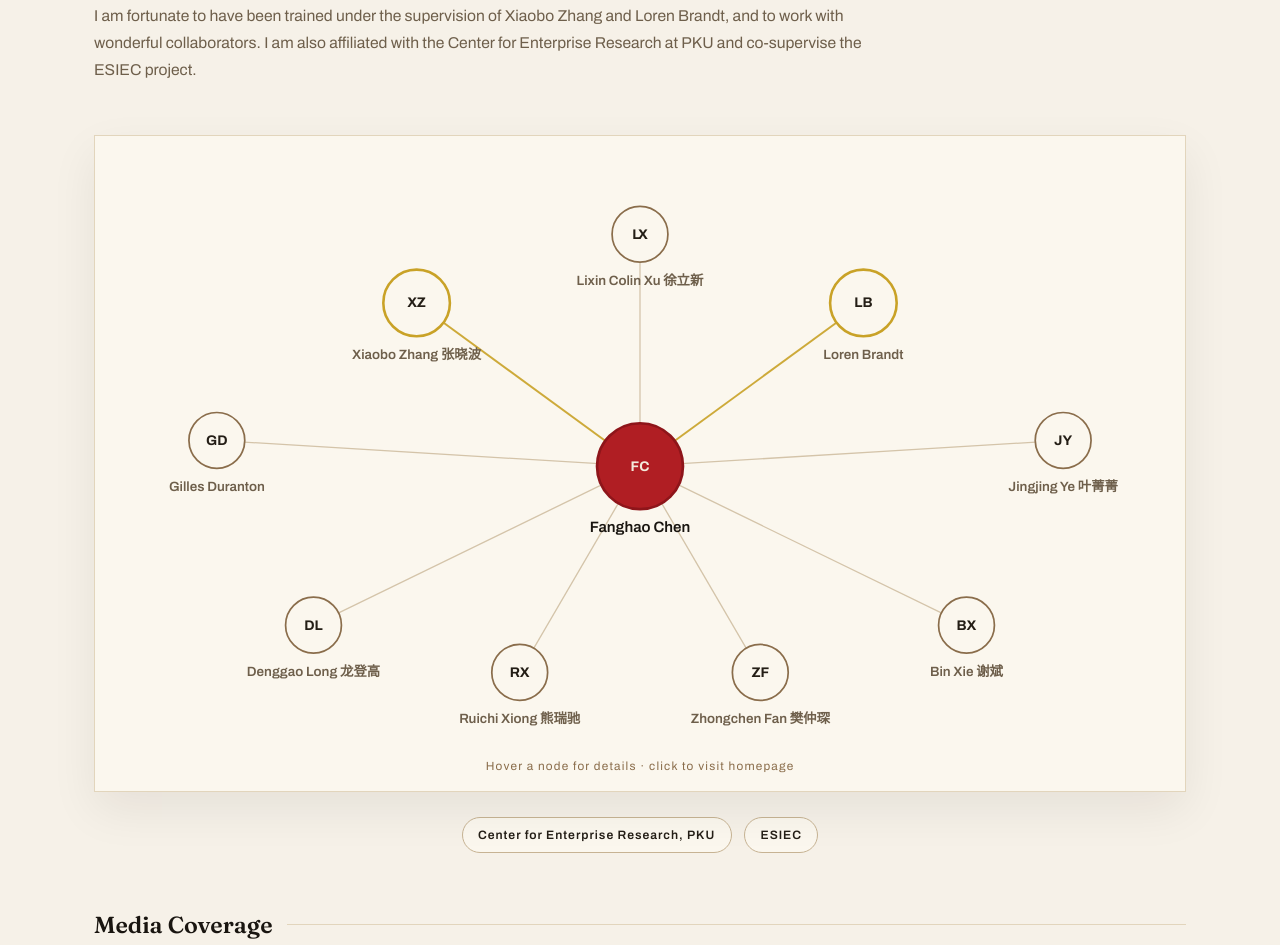
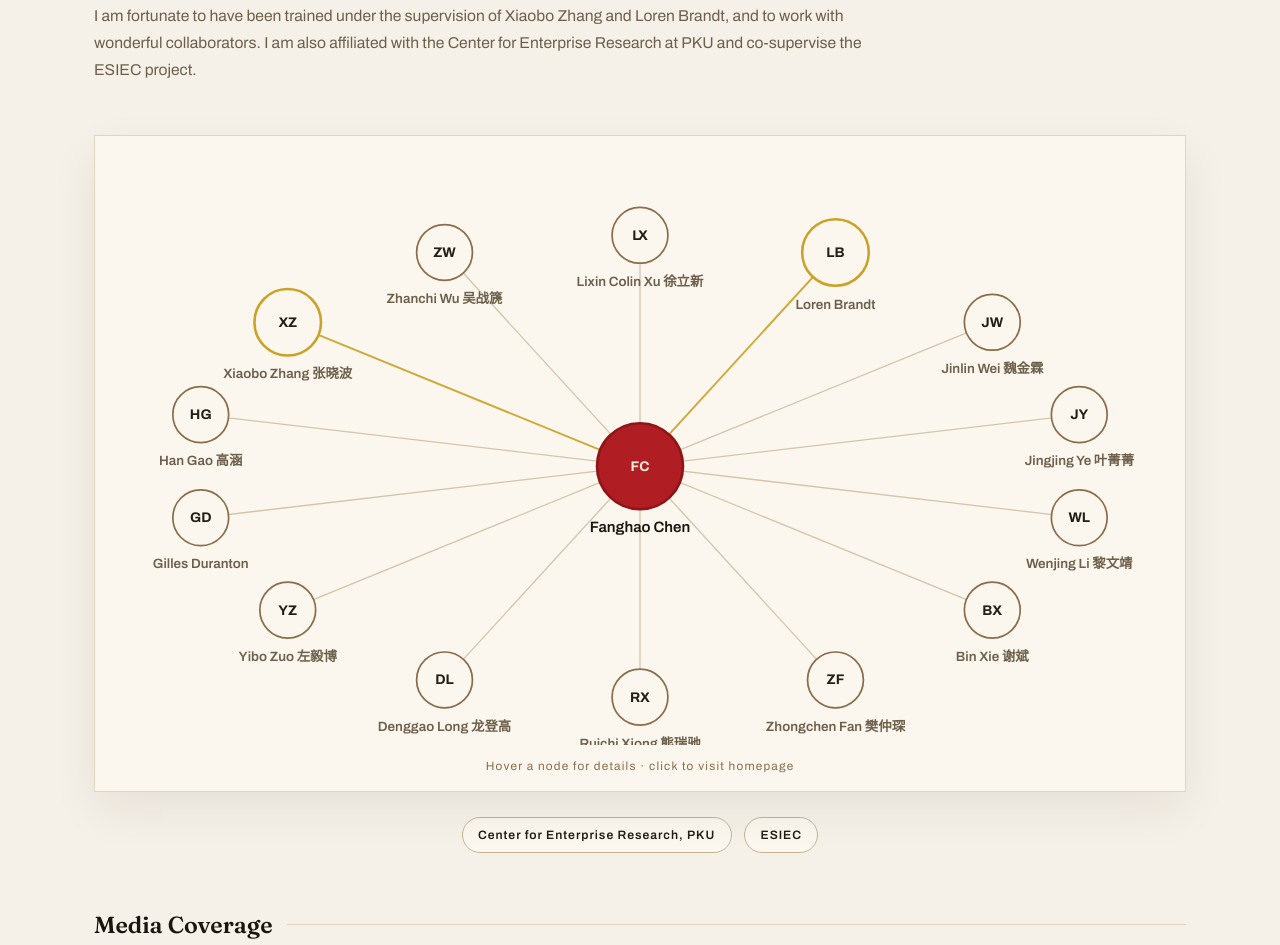
Before and after one commit to FanghaoChen/fanghaochen.github.io, a plain HTML site: page index.html in a window 1280 px wide. Shown: the part 7677-8622 px from the top of the page. Drawn offline with Linux system fonts and the light colour scheme; animation ran at ten frames a second.

Commit message:
Add 5 collaborators to network graph (Han Gao, Jinlin Wei, Wenjing Li, Zhanchi Wu, Yibo Zuo)

```diff
--- a/assets/main.js
+++ b/assets/main.js
@@ -253,33 +253,48 @@
   var PEOPLE = [
     { id: 'fc', x: 500, y: 300, r: 40, init: 'FC', cls: 'center',
       name: 'Fanghao Chen 陈方豪', affEn: 'Jinan University', affZh: '暨南大学' },
-    { id: 'xz', x: 292, y: 148, r: 31, init: 'XZ', cls: 'advisor',
+    { id: 'lx', x: 500, y: 85, r: 26, init: 'LX', cls: '',
+      name: 'Lixin Colin Xu 徐立新', affEn: 'Cheung Kong Graduate School of Business', affZh: '长江商学院',
+      url: 'https://english.ckgsb.edu.cn/faculty/lixin-colin-xu/' },
+    { id: 'lb', x: 682, y: 101, r: 31, init: 'LB', cls: 'advisor',
+      name: 'Loren Brandt', affEn: 'University of Toronto · advisor', affZh: '多伦多大学 · 导师',
+      url: 'https://brandt.economics.utoronto.ca/' },
+    { id: 'jw', x: 828, y: 166, r: 26, init: 'JW', cls: '',
+      name: 'Jinlin Wei 魏金霖', affEn: 'Hong Kong University of Science & Technology', affZh: '香港科技大学',
+      url: 'https://www.jinlinwei.com/' },
+    { id: 'jy', x: 909, y: 252, r: 26, init: 'JY', cls: '',
+      name: 'Jingjing Ye 叶菁菁', affEn: 'Zhongnan University of Economics & Law', affZh: '中南财经政法大学',
+      url: 'https://csxy.zuel.edu.cn/2022/0903/c7501a305013/pagem.htm' },
+    { id: 'wl', x: 909, y: 348, r: 26, init: 'WL', cls: '',
+      name: 'Wenjing Li 黎文靖', affEn: 'Jinan University', affZh: '暨南大学',
+      url: 'https://ms.jnu.edu.cn/2019/0612/c13311a337773/page.htm' },
+    { id: 'bx', x: 828, y: 434, r: 26, init: 'BX', cls: '',
+      name: 'Bin Xie 谢斌', affEn: 'Jinan University', affZh: '暨南大学',
+      url: 'http://binxie.weebly.com/' },
+    { id: 'zf', x: 682, y: 499, r: 26, init: 'ZF', cls: '',
+      name: 'Zhongchen Fan 樊仲琛', affEn: 'Xi’an Jiaotong University', affZh: '西安交通大学',
+      url: 'http://sef.xjtu.edu.cn/info/1086/18778.htm' },
+    { id: 'rx', x: 500, y: 515, r: 26, init: 'RX', cls: '',
+      name: 'Ruichi Xiong 熊瑞驰', affEn: 'Wuhan University', affZh: '武汉大学',
+      url: 'https://www.ruichixiong.com/' },
+    { id: 'dl', x: 318, y: 499, r: 26, init: 'DL', cls: '',
+      name: 'Denggao Long 龙登高', affEn: 'Tsinghua University', affZh: '清华大学',
+      url: 'https://www.tioe.tsinghua.edu.cn/info/1179/1308.htm' },
+    { id: 'yz', x: 172, y: 434, r: 26, init: 'YZ', cls: '',
+      name: 'Yibo Zuo 左毅博', affEn: 'Jinan University', affZh: '暨南大学',
+      url: 'https://zuoyibo.github.io/' },
+    { id: 'gd', x: 91, y: 348, r: 26, init: 'GD', cls: '',
+      name: 'Gilles Duranton', affEn: 'Wharton / LSE / CEPR', affZh: '宾夕法尼亚大学沃顿商学院 / LSE / CEPR',
+      url: 'http://real-faculty.wharton.upenn.edu/duranton/' },
+    { id: 'hg', x: 91, y: 252, r: 26, init: 'HG', cls: '',
+      name: 'Han Gao 高涵', affEn: 'Sun Yat-sen University', affZh: '中山大学',
+      url: 'https://gaohehe-sysu.github.io/' },
+    { id: 'xz', x: 172, y: 166, r: 31, init: 'XZ', cls: 'advisor',
       name: 'Xiaobo Zhang 张晓波', affEn: 'PKU Guanghua / IFPRI · PhD advisor', affZh: '北京大学光华管理学院 / IFPRI · 博士生导师',
       url: 'https://www.gsm.pku.edu.cn/jsjjxq.jsp?urltype=tree.TreeTempUrl&wbtreeid=1141&user_id=x.zhang' },
-    { id: 'lb', x: 708, y: 148, r: 31, init: 'LB', cls: 'advisor',
-      name: 'Loren Brandt', affEn: 'University of Toronto · advisor', affZh: '多伦多大学 · 导师',
-      url: 'https://brandt.economics.utoronto.ca/' },
-    { id: 'lx', x: 500, y: 84, r: 26, init: 'LX', cls: '',
-      name: 'Lixin Colin Xu 徐立新', affEn: 'Cheung Kong Graduate School of Business', affZh: '长江商学院',
-      url: 'https://english.ckgsb.edu.cn/faculty/lixin-colin-xu/' },
-    { id: 'gd', x: 106, y: 276, r: 26, init: 'GD', cls: '',
-      name: 'Gilles Duranton', affEn: 'Wharton / LSE / CEPR', affZh: '宾夕法尼亚大学沃顿商学院 / LSE / CEPR',
-      url: 'http://real-faculty.wharton.upenn.edu/duranton/' },
-    { id: 'dl', x: 196, y: 448, r: 26, init: 'DL', cls: '',
-      name: 'Denggao Long 龙登高', affEn: 'Tsinghua University', affZh: '清华大学',
-      url: 'https://www.tioe.tsinghua.edu.cn/info/1179/1308.htm' },
-    { id: 'rx', x: 388, y: 492, r: 26, init: 'RX', cls: '',
-      name: 'Ruichi Xiong 熊瑞驰', affEn: 'Wuhan University', affZh: '武汉大学',
-      url: 'https://www.ruichixiong.com/' },
-    { id: 'zf', x: 612, y: 492, r: 26, init: 'ZF', cls: '',
-      name: 'Zhongchen Fan 樊仲琛', affEn: 'Xi’an Jiaotong University', affZh: '西安交通大学',
-      url: 'http://sef.xjtu.edu.cn/info/1086/18778.htm' },
-    { id: 'bx', x: 804, y: 448, r: 26, init: 'BX', cls: '',
-      name: 'Bin Xie 谢斌', affEn: 'Jinan University', affZh: '暨南大学',
-      url: 'http://binxie.weebly.com/' },
-    { id: 'jy', x: 894, y: 276, r: 26, init: 'JY', cls: '',
-      name: 'Jingjing Ye 叶菁菁', affEn: 'Zhongnan University of Economics & Law', affZh: '中南财经政法大学',
-      url: 'https://csxy.zuel.edu.cn/2022/0903/c7501a305013/pagem.htm' }
+    { id: 'zw', x: 318, y: 101, r: 26, init: 'ZW', cls: '',
+      name: 'Zhanchi Wu 吴战篪', affEn: 'Jinan University', affZh: '暨南大学',
+      url: 'https://ms.jnu.edu.cn/2025/0613/c13311a838223/page.htm' }
   ];
 
   var svg = document.getElementById('collabGraph');
--- a/index.html
+++ b/index.html
@@ -414,6 +414,6 @@
 </footer>
 
 <script src="assets/map-dots.js"></script>
-<script src="assets/main.js"></script>
+<script src="assets/main.js?v=20261109"></script>
 </body>
 </html>
```
